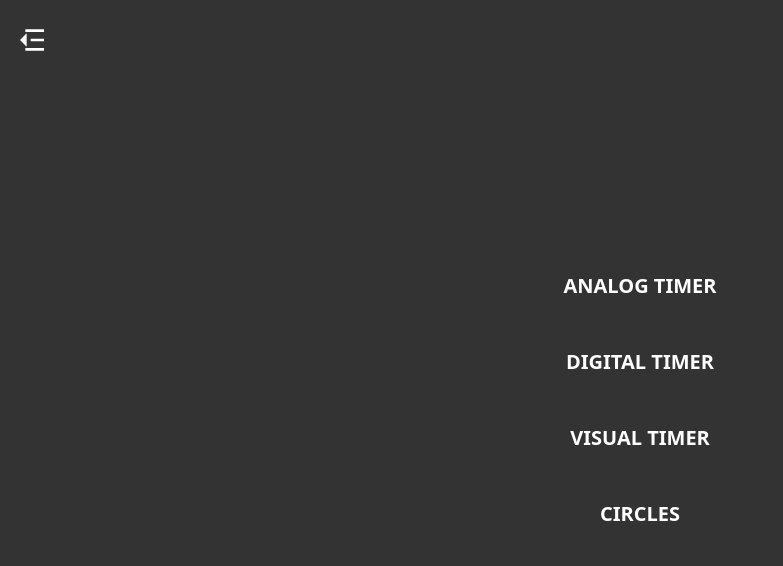
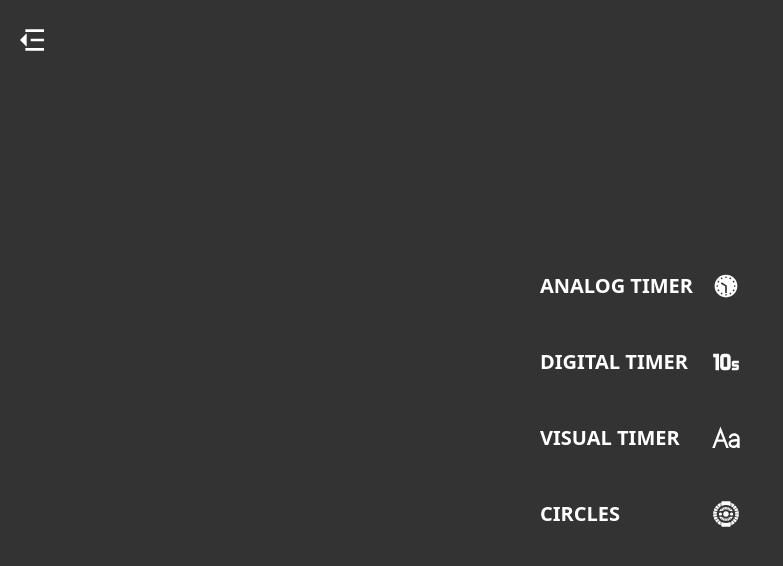
Before and after one commit to LucasDaSilva96/Interval-App---for-all-you-timing-needs, a React (Vite) app: page /timer in a window 1280 px wide. Both pictures are taken after a click on the icon 32 px from the left and 40 px from the top of the page. Shown: the top 566 px of the page, without its empty margins (0-783 px from the left). Built offline with nearby package versions, Linux system fonts and the light colour scheme; what easytimer.js would draw is missing.

Commit message:
Add icons to navbar

```diff
--- a/src/components/Nav.tsx
+++ b/src/components/Nav.tsx
@@ -10,6 +10,10 @@ import { stagger } from 'framer-motion';
 import { animate } from 'framer-motion/dom';
 import { useEffect } from 'react';
 import { useIntervalAndBreak } from '../hooks/useIntervalAndBreak';
+import { IoMdClock } from 'react-icons/io';
+import { MdOutlineTimer10Select } from 'react-icons/md';
+import { IoTextSharp } from 'react-icons/io5';
+import { GiAbstract083 } from 'react-icons/gi';
 
 export default function Nav() {
   const { setSelectedView } = useSelectedViewStore();
@@ -116,32 +120,36 @@ export default function Nav() {
       >
         <div className='w-full flex flex-col text-xl font-semibold items-center justify-center gap-12'>
           <Link
-            className='nav-link md:hover:underline active:underline'
+            className='nav-link md:hover:underline active:underline flex items-center gap-2 min-w-[200px] justify-between'
             onClick={() => handleViewChange('/timer')}
             to='/timer'
           >
-            ANALOG TIMER
+            <span>ANALOG TIMER</span>
+            <IoMdClock size={28} />
           </Link>
           <Link
-            className='nav-link md:hover:underline active:underline'
+            className='nav-link md:hover:underline active:underline flex items-center gap-2 min-w-[200px] justify-between'
             onClick={() => handleViewChange('/timer/digital')}
             to='digital'
           >
-            DIGITAL TIMER
+            <span>DIGITAL TIMER</span>
+            <MdOutlineTimer10Select size={28} />
           </Link>
           <Link
-            className='nav-link md:hover:underline active:underline'
+            className='nav-link md:hover:underline active:underline flex items-center gap-2 min-w-[200px] justify-between'
             onClick={() => handleViewChange('/timer/visual')}
             to='visual'
           >
-            VISUAL TIMER
+            <span>VISUAL TIMER</span>
+            <IoTextSharp size={28} />
           </Link>
           <Link
-            className='nav-link md:hover:underline active:underline'
+            className='nav-link md:hover:underline active:underline flex items-center gap-2 min-w-[200px] justify-between'
             onClick={() => handleViewChange('/timer/levelUp')}
             to='levelUp'
           >
-            CIRCLES
+            <span>CIRCLES</span>
+            <GiAbstract083 size={28} />
           </Link>
         </div>
       </aside>
```
